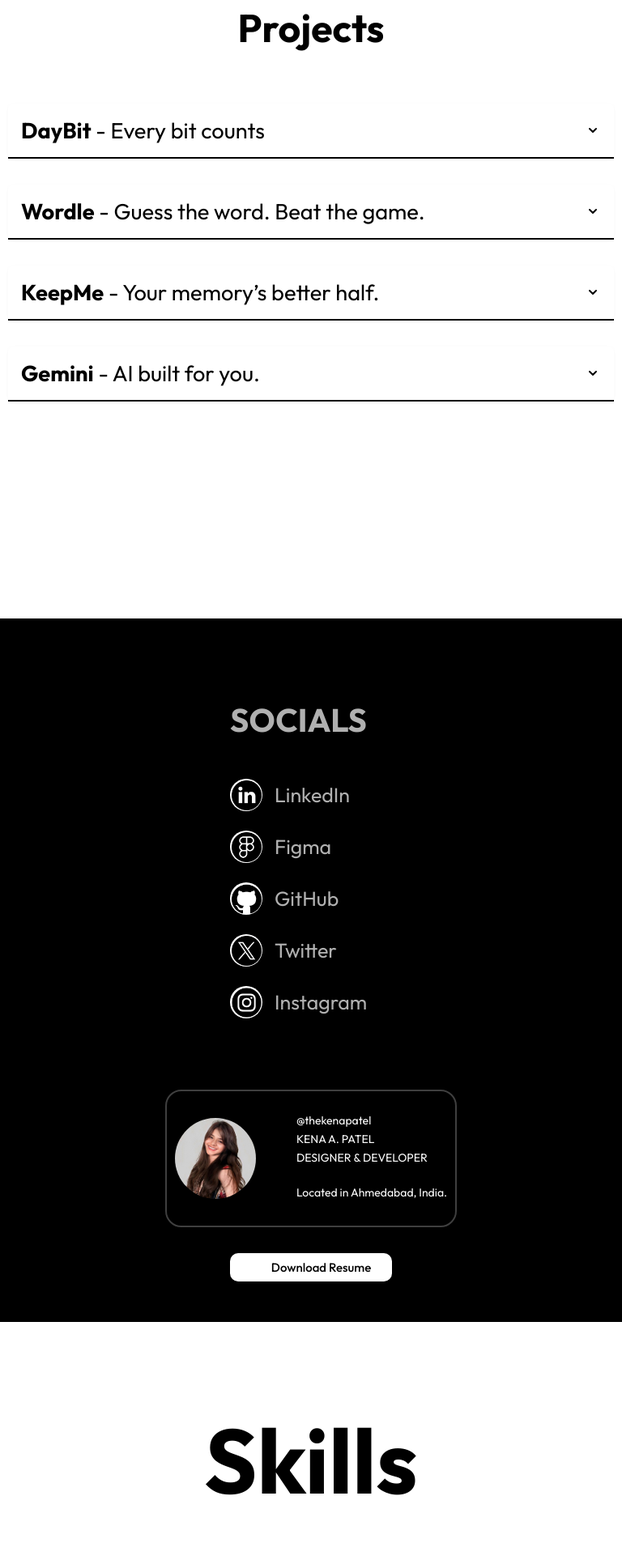
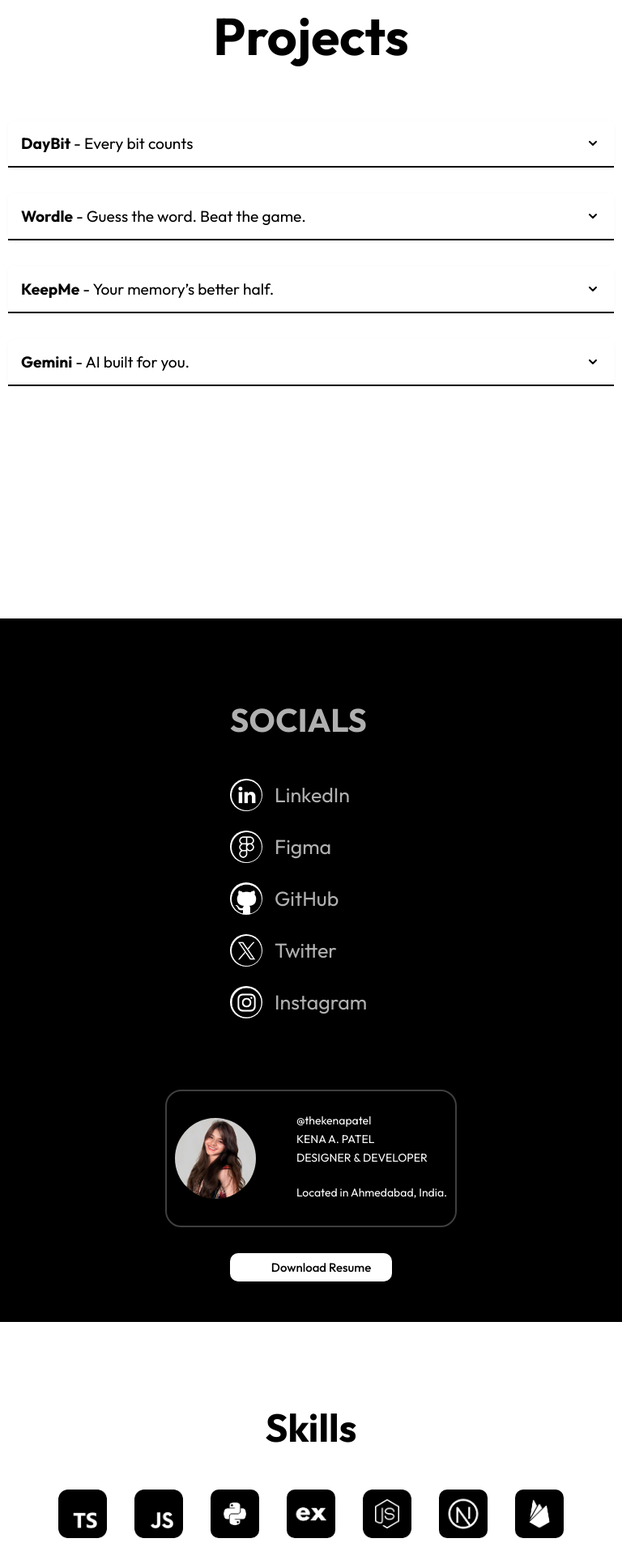
Before and after one commit to thekenapatel/portfolio, a React (Vite) app: page / in a window 768 px wide. Shown: the part 560-2492 px from the top of the page at 81% size. Built offline with nearby package versions, Linux system fonts and the light colour scheme; some icons are missing.

Commit message:
Refactor footer link to use anchor tag and update styles for better accessibility and appearance

```diff
--- a/src/pages/footer.jsx
+++ b/src/pages/footer.jsx
@@ -23,7 +23,7 @@
         <footer className="footer">
             <p>{formattedTime}</p>
             <div></div>
-            <p className='footer-name' style={{ cursor: 'pointer' }} onClick={() => window.location.href = '/'}>thekenapatel</p>
+            <a className='footer-name' href="/portfolio/">thekenapatel</a>
             <div></div>
             <p>{formattedDate}</p>
         </footer>
--- a/src/styles/footer.css
+++ b/src/styles/footer.css
@@ -25,8 +25,14 @@
     background: #606060;
 }
 
+.footer-name {
+    cursor: pointer;
+    text-decoration: none;
+    color: #606060;
+}
+
 .footer-name:hover {
-    color: rgb(230, 230, 230);
+    color: rgb(196, 196, 196);
 }
 
 @media only screen and (max-width: 900px) {
--- a/src/styles/projects.css
+++ b/src/styles/projects.css
@@ -227,6 +227,11 @@
         padding: 40px 10px;
     }
 
+    .accordion-body {
+        padding: 20px;
+    }
+
+
     .projects-container .topic-name {
         font-size: 3rem;
     }
@@ -236,7 +241,86 @@
         height: 40px;
     }
 
-    .projects-container p {
-        font-size: 20px;
+    .projects-container p,
+    .project-insights-toggle,
+    .project-insights li,
+    .project-btn {
+        font-size: 0.8rem;
+    }
+
+    .accordion-header {
+        font-size: 1.8rem;
     }
 }
+
+@media (max-width: 640px) {
+    .projects-container .topic-name {
+        font-size: 2.2rem;
+    }
+
+    .projects-container p {
+        font-size: 0.7rem;
+    }
+
+    .accordion-header {
+        font-size: 0.9rem;
+    }
+
+    .project-insights li {
+        font-size: 0.7rem;
+    }
+}
+
+@media (min-width: 641px) and (max-width: 1023px) {
+    .projects-container .topic-name {
+        font-size: 4rem;
+    }
+
+    .projects-container p {
+        font-size: 1.1rem;
+    }
+
+    .accordion-header {
+        font-size: 1.2rem;
+    }
+
+    .project-insights li {
+        font-size: 0.9rem;
+    }
+}
+
+@media (min-width: 1024px) and (max-width: 1440px) {
+    .projects-container .topic-name {
+        font-size: 6rem;
+    }
+
+    .projects-container p {
+        font-size: 1.4rem;
+    }
+
+    .accordion-header {
+        font-size: 1.5rem;
+    }
+
+    .project-insights li {
+        font-size: 0.95rem;
+    }
+}
+
+@media (min-width: 1441px) {
+    .projects-container .topic-name {
+        font-size: 7rem;
+    }
+
+    .projects-container p {
+        font-size: 1.6rem;
+    }
+
+    .accordion-header {
+        font-size: 1.7rem;
+    }
+
+    .project-insights li {
+        font-size: 0.98rem;
+    }
+}
--- a/src/styles/skills.css
+++ b/src/styles/skills.css
@@ -65,15 +65,27 @@
 
 @media only screen and (max-width: 900px) {
     .icon {
-        width: 50px;
-        height: 50px;
+        width: 60px;
+        height: 60px;
+        margin: 17px;
         border-radius: 10px;
         display: flex;
         align-items: center;
         justify-content: center;
     }
 
+    .skills-container p {
+        font-size: 3rem;
+    }
+
     .skills-container {
-        padding: 100px 20px;
+        padding: 100px 10px;
+    }
+
+    .skill-tooltip {
+        padding: 3px 10px;
+        font-size: 0.5rem;
+        border-radius: 5px;
+        top: -3px;
     }
 }
```
